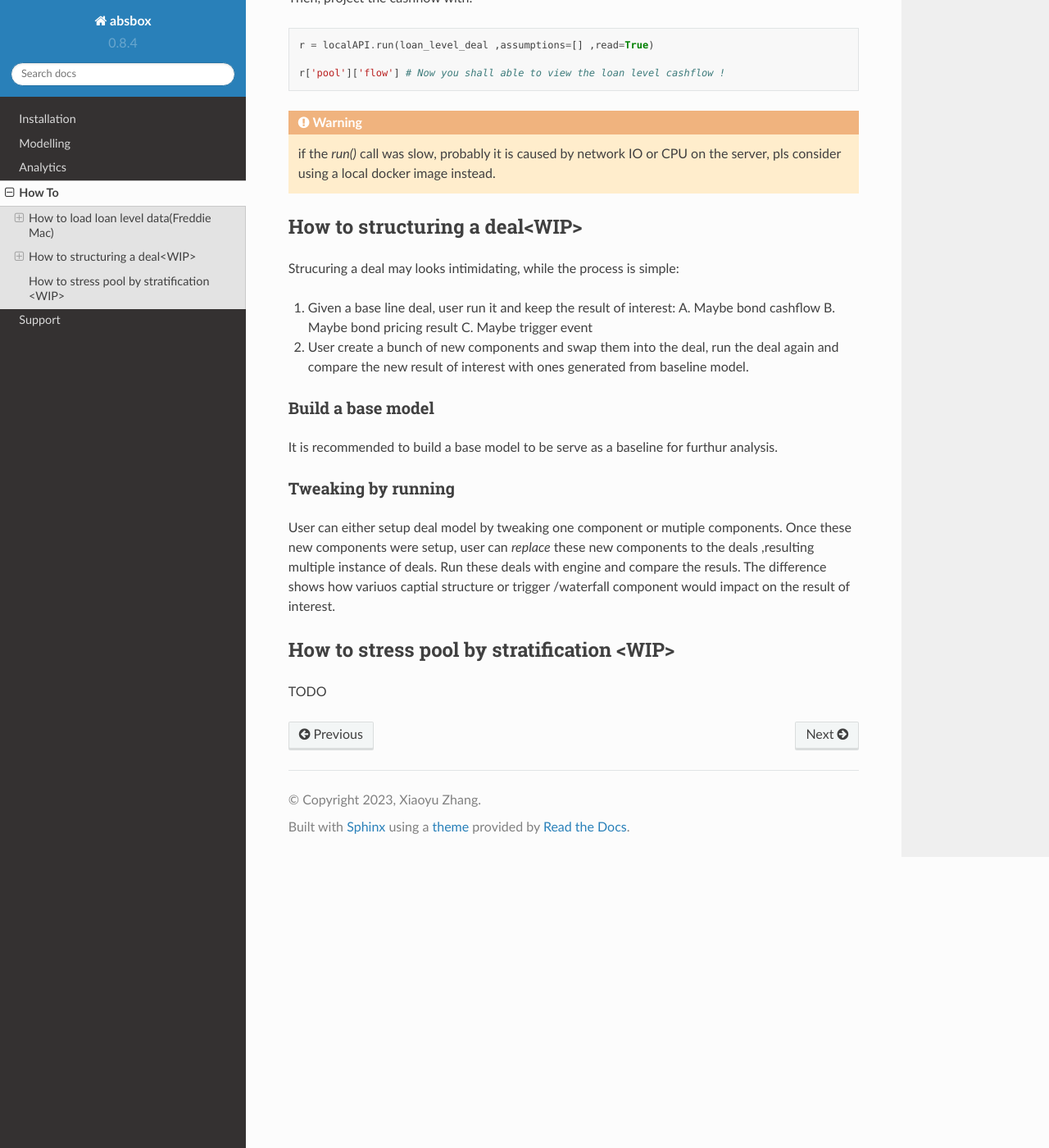
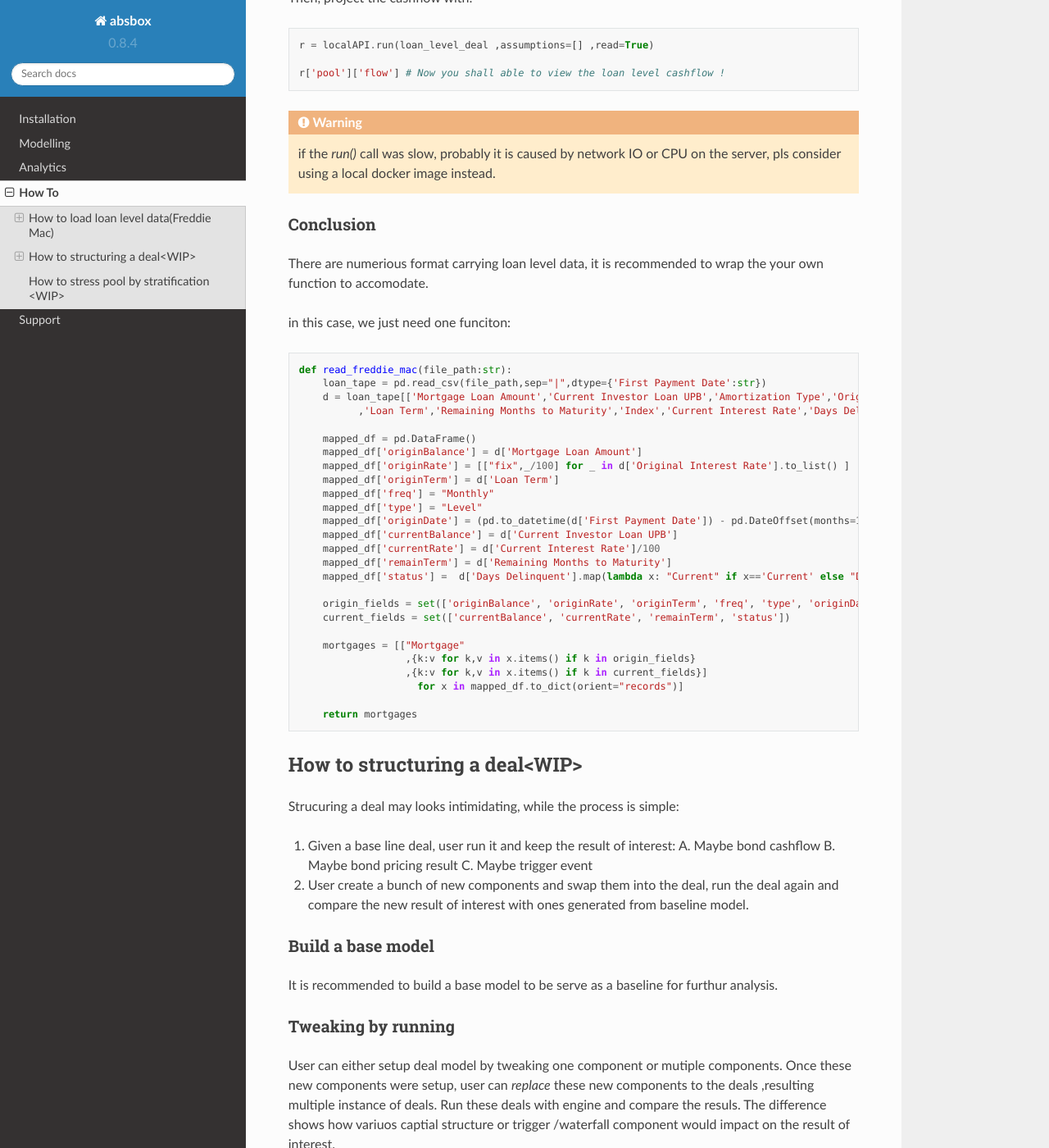
Before and after one commit to yellowbean/absbox-doc, a Sphinx documentation site: the page built from docs/source/howto.rst, in a window 1280 px wide and 1400 px high, scrolled down 3114 px. Shown: the whole window at 82% size. Built offline with Sphinx 7.4.7 and the Read the Docs theme 2.0.0, drawn with Linux system fonts in a browser that asks for light colours; some of the changed text lies outside the part shown.

Commit message:
update howto

```diff
--- a/docs/source/howto.rst
+++ b/docs/source/howto.rst
@@ -65,12 +65,12 @@ we can extract the corresponding fields from the loan tape.
    * - "LoanTerm"
      - originTerm
      -
-   * - "Monthly"
+   * -
      - freq
-     -
+     - hard code to "Monthly"
    * - "Amortization Type"
      - type
-     -
+     - hard code to "Fix"
    * - "First Payment Date"
      - originDate
      - Need to push "First Payment Date" back by a month
@@ -122,9 +122,9 @@ Once we have the mapping table ready, the next step will be building a mapping f
   current_fields = set(['currentBalance', 'currentRate', 'remainTerm', 'status'])
 
   mortgages = [["Mortgage"
-            ,{k:v for k,v in x.items() if k in origin_fields}
-            ,{k:v for k,v in x.items() if k in current_fields}]
-            for x in mapped_df.to_dict(orient="records")]
+                ,{k:v for k,v in x.items() if k in origin_fields}
+                ,{k:v for k,v in x.items() if k in current_fields}]
+                   for x in mapped_df.to_dict(orient="records")]
 
 Happy running
 ^^^^^^^^^^^^^^^
@@ -171,6 +171,41 @@ Then, project the cashflow with:
 .. warning::
   if the `run()` call was slow, probably it is caused by network IO or CPU on the server, pls consider using a local docker image instead.
 
+Conclusion
+^^^^^^^^^^^^^^
+
+There are numerious format carrying loan level data, it is recommended to wrap the your own function to accomodate.
+
+in this case, we just need one funciton:
+
+.. code-block:: python
+
+  def read_freddie_mac(file_path:str):
+      loan_tape = pd.read_csv(file_path,sep="|",dtype={'First Payment Date':str})
+      d = loan_tape[['Mortgage Loan Amount','Current Investor Loan UPB','Amortization Type','Original Interest Rate','First Payment Date'
+            ,'Loan Term','Remaining Months to Maturity','Index','Current Interest Rate','Days Delinquent']]
+
+      mapped_df = pd.DataFrame()
+      mapped_df['originBalance'] = d['Mortgage Loan Amount']
+      mapped_df['originRate'] = [["fix",_/100] for _ in d['Original Interest Rate'].to_list() ]
+      mapped_df['originTerm'] = d['Loan Term']
+      mapped_df['freq'] = "Monthly"
+      mapped_df['type'] = "Level"
+      mapped_df['originDate'] = (pd.to_datetime(d['First Payment Date']) - pd.DateOffset(months=1)).map(lambda x: x.strftime("%Y-%m-%d"))
+      mapped_df['currentBalance'] = d['Current Investor Loan UPB']
+      mapped_df['currentRate'] = d['Current Interest Rate']/100
+      mapped_df['remainTerm'] = d['Remaining Months to Maturity']
+      mapped_df['status'] =  d['Days Delinquent'].map(lambda x: "Current" if x=='Current' else "Defaulted")
+
+      origin_fields = set(['originBalance', 'originRate', 'originTerm', 'freq', 'type', 'originDate'])
+      current_fields = set(['currentBalance', 'currentRate', 'remainTerm', 'status'])
+
+      mortgages = [["Mortgage"
+                    ,{k:v for k,v in x.items() if k in origin_fields}
+                    ,{k:v for k,v in x.items() if k in current_fields}]
+                      for x in mapped_df.to_dict(orient="records")]
+
+      return mortgages
 
 
 How to structuring a deal<WIP>
```
